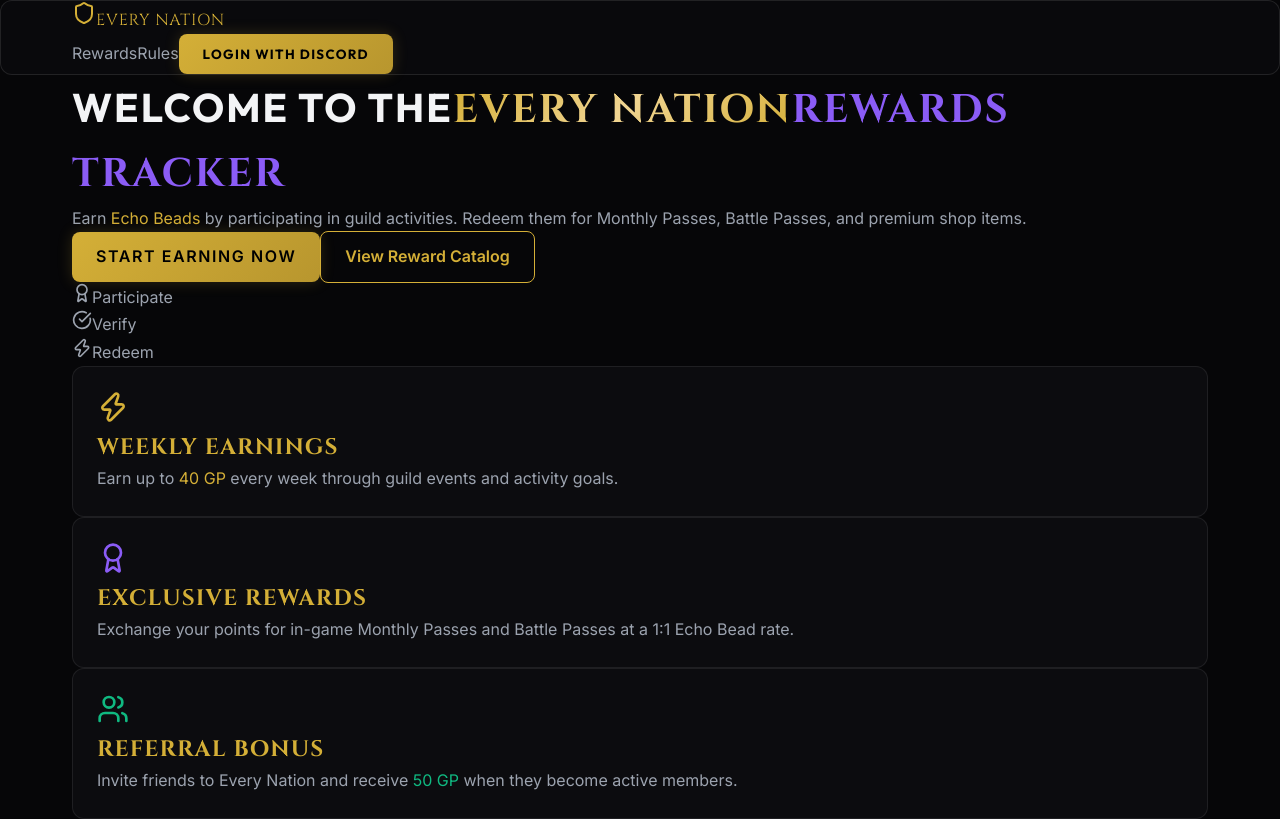
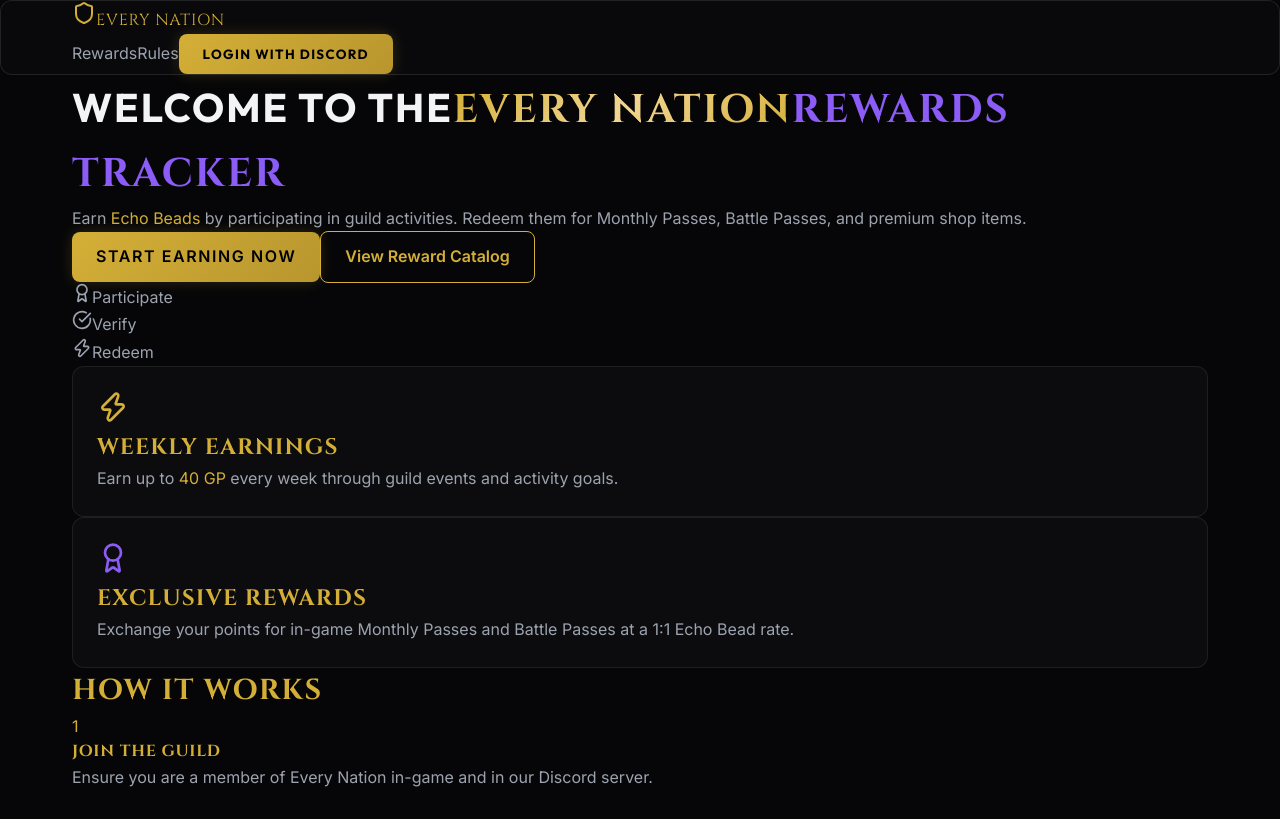
Before and after one commit to yogdepano/EN-Windbot, a Next.js app: page / in a window 1280 px wide. Shown: the top 819 px of the page. Built offline with nearby package versions, Linux system fonts and the light colour scheme; no server answers.

Commit message:
Refactor: remove referral feature from dashboard and bot

```diff
--- a/src/app/page.tsx
+++ b/src/app/page.tsx
@@ -56,7 +56,7 @@ export default function Home() {
       {/* Stats/Overview */}
       <section className="py-20 bg-surface/50 border-y border-white/5">
         <div className="container">
-          <div className="grid grid-cols-1 md:grid-cols-3 gap-8">
+          <div className="grid grid-cols-1 md:grid-cols-2 gap-8">
             <div className="card text-center group">
               <div className="w-16 h-16 mx-auto mb-6 flex items-center justify-center rounded-full bg-primary/10 text-primary group-hover:scale-110 transition-transform">
                 <Zap size={32} />
@@ -71,14 +71,6 @@ export default function Home() {
               </div>
               <h3 className="mb-4">Exclusive Rewards</h3>
               <p className="text-text-muted">Exchange your points for in-game Monthly Passes and Battle Passes at a 1:1 Echo Bead rate.</p>
-            </div>
-
-            <div className="card text-center group">
-              <div className="w-16 h-16 mx-auto mb-6 flex items-center justify-center rounded-full bg-success/10 text-success group-hover:scale-110 transition-transform">
-                <Users size={32} />
-              </div>
-              <h3 className="mb-4">Referral Bonus</h3>
-              <p className="text-text-muted">Invite friends to Every Nation and receive <span className="text-success font-bold">50 GP</span> when they become active members.</p>
             </div>
           </div>
         </div>
--- a/src/bot/deploy-commands.ts
+++ b/src/bot/deploy-commands.ts
@@ -47,10 +47,6 @@ const commands = [
   new SlashCommandBuilder()
     .setName('history')
     .setDescription('Show your GP earning and redemption history'),
-
-  new SlashCommandBuilder()
-    .setName('referral')
-    .setDescription('Show your referral code and progress'),
 
   // Admin Commands
   new SlashCommandBuilder()
--- a/src/components/DashboardNav.tsx
+++ b/src/components/DashboardNav.tsx
@@ -6,7 +6,6 @@ import {
   LayoutDashboard,
   ClipboardCheck,
   Gift,
-  Users,
   Settings,
   ShieldCheck,
   ChevronRight
@@ -20,7 +19,6 @@ export default function DashboardNav({ isAdmin = false }) {
     { name: 'Overview', href: '/dashboard', icon: LayoutDashboard },
     { name: 'Submit Proof', href: '/dashboard/check-in', icon: ClipboardCheck },
     { name: 'Rewards', href: '/dashboard/rewards', icon: Gift },
-    { name: 'Referrals', href: '/dashboard/referrals', icon: Users },
   ];
 
   const adminLinks = [
```
Also changed, not shown: src/bot/index.ts (+0 -9 lines).
